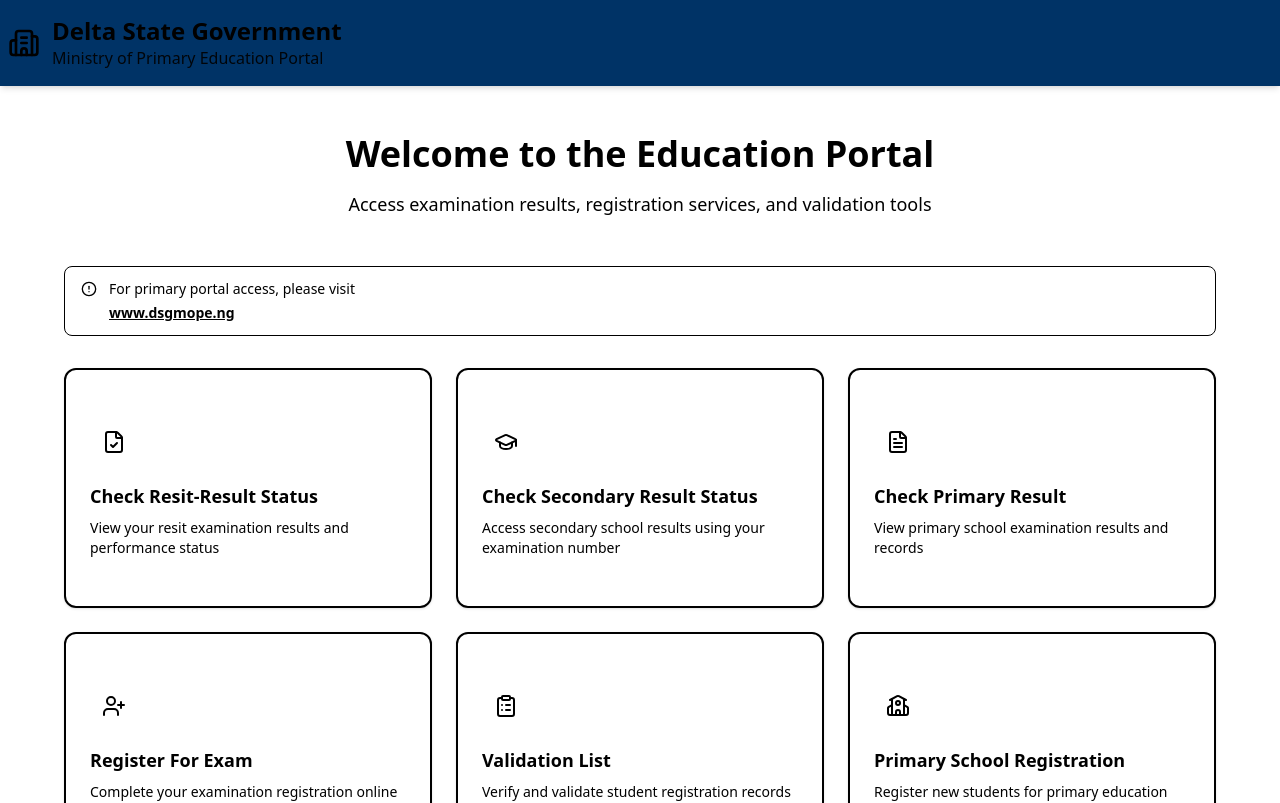
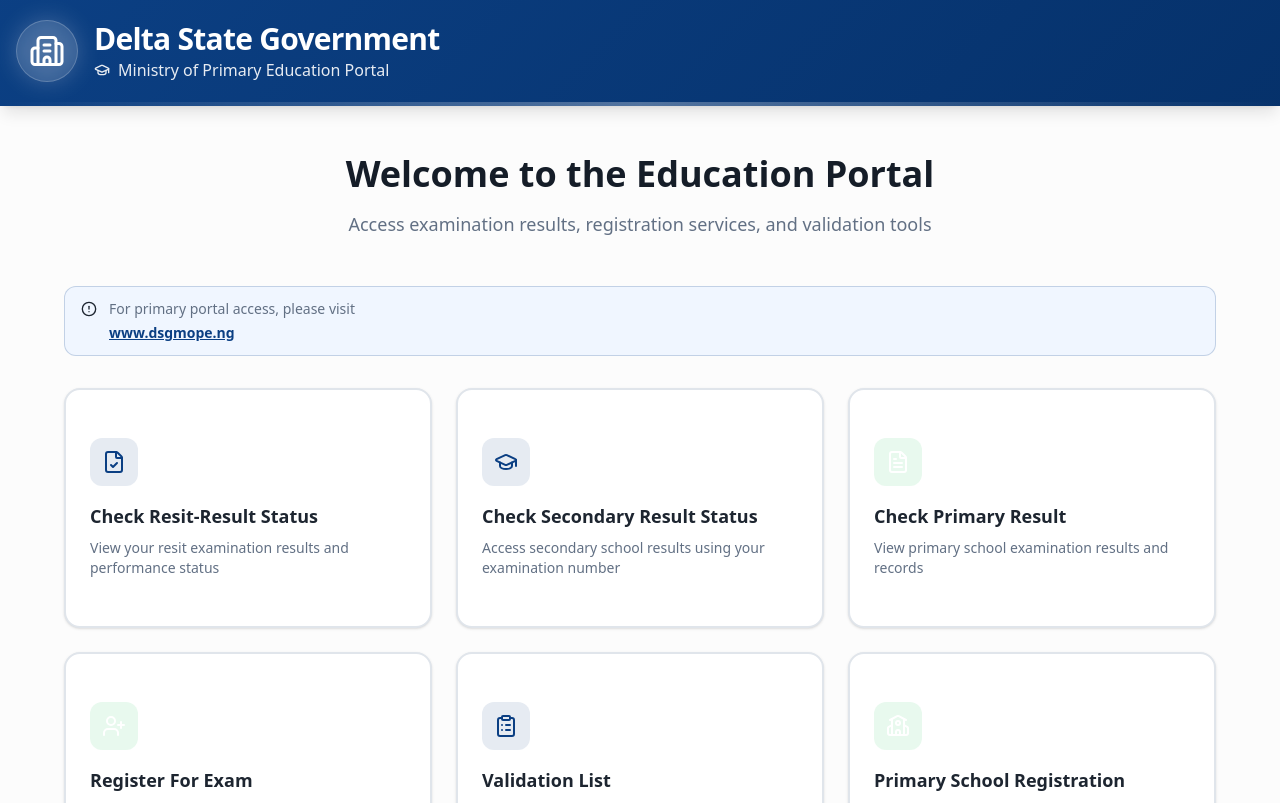
Before and after one commit to dubyyy/delta_state_result_checker, a Next.js app: page / in a window 1280 px wide. Shown: the top 803 px of the page. Built offline with nearby package versions, Linux system fonts and the light colour scheme.

Commit message:
first commit v2-fix-style in production

```diff
--- a/app/(public)/components/Header.tsx
+++ b/app/(public)/components/Header.tsx
@@ -1,21 +1,31 @@
-import { Building2 } from "lucide-react";
+import { Building2, GraduationCap } from "lucide-react";
+import Link from "next/link";
 
 const Header = () => {
   return (
-    <header className="bg-[#003366] text-primary-foreground shadow-md sticky top-0 z-50">
-      <div className="container mx-auto px-2 py-4">
-        <div className="flex items-center gap-3">
-          <Building2 className="h-8 w-8" />
+    <header className="gradient-primary text-primary-foreground shadow-lg sticky top-0 z-50 backdrop-blur-sm">
+      <div className="container mx-auto px-4 py-4 md:py-5">
+        <div className="flex items-center justify-between">
+          <Link href="/" className="flex items-center gap-3 md:gap-4 group">
+            <div className="relative">
+              <div className="absolute inset-0 bg-white/20 rounded-full blur-md group-hover:blur-lg transition-all duration-300"></div>
+              <div className="relative bg-white/10 p-2 md:p-3 rounded-full backdrop-blur-sm border border-white/20 group-hover:bg-white/20 transition-all duration-300">
+                <Building2 className="h-7 w-7 md:h-9 md:w-9" />
+              </div>
+            </div>
             <div>
-            <h1 className="text-xl md:text-2xl font-bold leading-tight">
+              <h1 className="text-xl md:text-2xl lg:text-3xl font-bold leading-tight tracking-tight">
                 Delta State Government
               </h1>
-            <p className="text-sm md:text-base opacity-90">
+              <p className="text-xs md:text-sm lg:text-base opacity-90 flex items-center gap-2">
+                <GraduationCap className="h-3 w-3 md:h-4 md:w-4" />
                 Ministry of Primary Education Portal
               </p>
             </div>
+          </Link>
         </div>
       </div>
+      <div className="h-1 bg-gradient-to-r from-transparent via-white/30 to-transparent"></div>
     </header>
   );
 };
--- a/app/globals.css
+++ b/app/globals.css
@@ -44,42 +44,48 @@
 }
 
 :root {
-  --background: 0 0% 98%;
-  --foreground: 215 25% 15%;
+  --background: hsl(0 0% 99%);
+  --foreground: hsl(215 30% 12%);
 
-  --card: 0 0% 100%;
-  --card-foreground: 215 25% 15%;
+  --card: hsl(0 0% 100%);
+  --card-foreground: hsl(215 25% 15%);
 
-  --popover: 0 0% 100%;
-  --popover-foreground: 215 25% 15%;
+  --popover: hsl(0 0% 100%);
+  --popover-foreground: hsl(215 25% 15%);
 
-  --primary: 214 84% 25%;
-  --primary-foreground: 0 0% 100%;
+  --primary: hsl(214 84% 28%);
+  --primary-foreground: hsl(0 0% 100%);
 
-  --secondary: 142 65% 40%;
-  --secondary-foreground: 0 0% 100%;
+  --secondary: hsl(142 70% 45%);
+  --secondary-foreground: hsl(0 0% 100%);
 
-  --muted: 210 15% 94%;
-  --muted-foreground: 215 15% 45%;
+  --muted: hsl(210 20% 96%);
+  --muted-foreground: hsl(215 15% 45%);
 
-  --accent: 214 100% 96%;
-  --accent-foreground: 214 84% 25%;
+  --accent: hsl(214 100% 97%);
+  --accent-foreground: hsl(214 84% 28%);
 
-  --destructive: 0 84.2% 60.2%;
-  --destructive-foreground: 0 0% 100%;
+  --destructive: hsl(0 84.2% 60.2%);
+  --destructive-foreground: hsl(0 0% 100%);
 
-  --border: 214 25% 88%;
-  --input: 214 25% 88%;
-  --ring: 214 84% 25%;
+  --border: hsl(214 20% 90%);
+  --input: hsl(214 20% 92%);
+  --ring: hsl(214 84% 28%);
 
-  --radius: 0.5rem;
+  --radius: 0.75rem;
 
-  --gov-blue: 214 84% 25%;
-  --gov-green: 142 65% 40%;
-  --gov-blue-light: 214 100% 96%;
+  --gov-blue: hsl(214 84% 28%);
+  --gov-green: hsl(142 70% 45%);
+  --gov-blue-light: hsl(214 100% 97%);
+  --gov-blue-dark: hsl(214 90% 22%);
 
-  --shadow-card: 0 2px 8px -2px hsl(214 84% 25% / 0.08);
-  --shadow-hover: 0 4px 16px -4px hsl(214 84% 25% / 0.12);
+  --shadow-card: 0 2px 12px -2px hsl(214 84% 25% / 0.08);
+  --shadow-hover: 0 8px 24px -8px hsl(214 84% 25% / 0.15);
+  --shadow-lg: 0 20px 40px -12px hsl(214 84% 25% / 0.2);
+
+  --gradient-primary: linear-gradient(135deg, hsl(214 84% 28%) 0%, hsl(214 90% 22%) 100%);
+  --gradient-secondary: linear-gradient(135deg, hsl(142 70% 45%) 0%, hsl(142 75% 38%) 100%);
+  --gradient-accent: linear-gradient(135deg, hsl(214 100% 97%) 0%, hsl(214 100% 95%) 100%);
 }
 
 .dark {
@@ -124,4 +130,78 @@
     @apply bg-background text-foreground;
   }
 
+  html {
+    scroll-behavior: smooth;
+  }
 }
+
+@layer utilities {
+  .gradient-primary {
+    background: linear-gradient(135deg, hsl(214 84% 28%) 0%, hsl(214 90% 22%) 100%);
+  }
+
+  .gradient-secondary {
+    background: linear-gradient(135deg, hsl(142 70% 45%) 0%, hsl(142 75% 38%) 100%);
+  }
+
+  .gradient-accent {
+    background: linear-gradient(135deg, hsl(214 100% 97%) 0%, hsl(214 100% 95%) 100%);
+  }
+
+  .gradient-shine {
+    position: relative;
+    overflow: hidden;
+  }
+
+  .gradient-shine::before {
+    content: '';
+    position: absolute;
+    top: 0;
+    left: -100%;
+    width: 100%;
+    height: 100%;
+    background: linear-gradient(
+      90deg,
+      transparent,
+      rgba(255, 255, 255, 0.2),
+      transparent
+    );
+    transition: left 0.5s ease;
+  }
+
+  .gradient-shine:hover::before {
+    left: 100%;
+  }
+
+  .text-balance {
+    text-wrap: balance;
+  }
+
+  .animate-fade-in {
+    animation: fadeIn 0.5s ease-in;
+  }
+
+  .animate-slide-up {
+    animation: slideUp 0.6s ease-out;
+  }
+
+  @keyframes fadeIn {
+    from {
+      opacity: 0;
+    }
+    to {
+      opacity: 1;
+    }
+  }
+
+  @keyframes slideUp {
+    from {
+      opacity: 0;
+      transform: translateY(20px);
+    }
+    to {
+      opacity: 1;
+      transform: translateY(0);
+    }
+  }
+}
```
Lines whose indentation alone changed are shown as unchanged.
